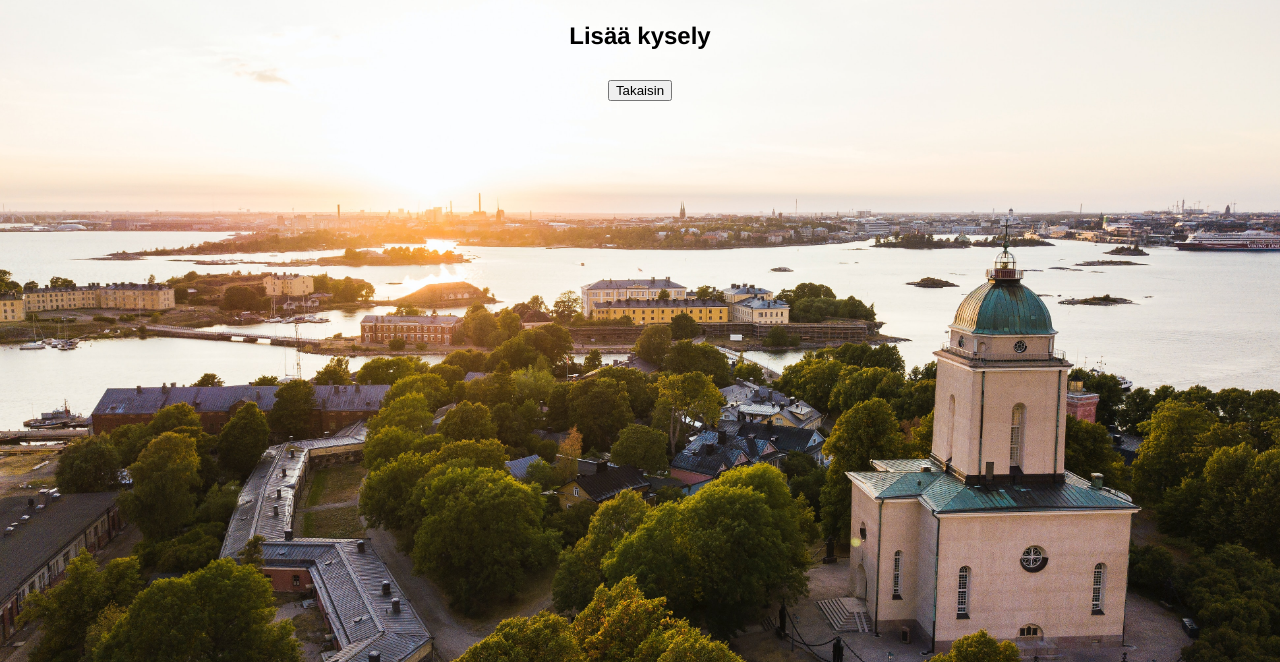
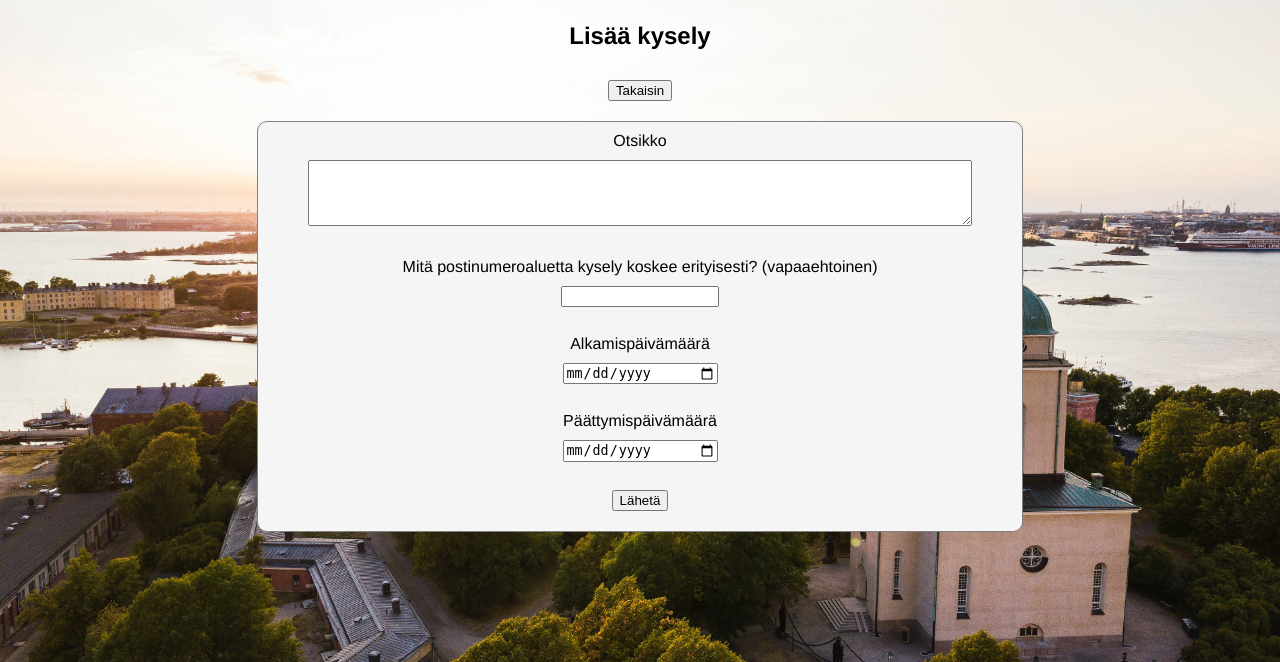
Before and after one commit to samushka13/web-app-project, a Flask app: page /add_poll in a window 1280 px wide. Shown: the part 138-800 px from the top of the page. Run offline with Flask 3, Linux system fonts and the light colour scheme; the visitor is signed in with stand-in values (Sample User, id 1).

Commit message:
Added a poll form.

```diff
--- a/templates/add_poll.html
+++ b/templates/add_poll.html
@@ -1,26 +1,48 @@
 <!doctype html>
 
-{% extends "layout.html" %}
+{% extends "layout_with_flashes.html" %}
 
 {% block content %}
 
 <h2>Lisää kysely</h2>
 
-<!--
-    TODO:
-    - only for admins
-    - inputs:
-        - question (required, string)
-        - zip code (optional, number)
-        - open on (required, date)
-        - close on (optional, date)
-    - save also:
-        - created at (required, timestamp)
-        - creator username (required, string)
--->
-
 <form action="/browse_polls">
     <input class="input" type="submit" value="Takaisin" />
 </form>
 
+{% if session.is_admin %}
+
+<div class="content form">
+    <form action="/add_poll" method="post">
+        <label for="title">Otsikko</label>
+        <br>
+        <textarea class="input" id="title" name="title" rows="4" cols="80" minlength="1" maxlength="100"></textarea>
+        <br>
+
+        <br>
+        <label for="zip_code">Mitä postinumeroaluetta kysely koskee erityisesti? (vapaaehtoinen)</label>
+        <br>
+        <input class="input text-small" type="text" id="zip_code" name="zip_code" maxlength="5">
+        <br>
+        <br>
+
+        <label for="open_on">Alkamispäivämäärä</label>
+        <br>
+        <input class="input text-small" type="date" id="open_on" name="open_on">
+        <br>
+        <br>
+
+        <label for="close_on">Päättymispäivämäärä</label>
+        <br>
+        <input class="input text-small" type="date" id="close_on" name="close_on">
+        <br>
+        <br>
+
+        <input type="submit" value="Lähetä">
+        <input type="hidden" name="csrf_token" value="{{ session.csrf_token }}">
+    </form>
+</div>
+
+{% endif %}
+
 {% endblock %}
```
